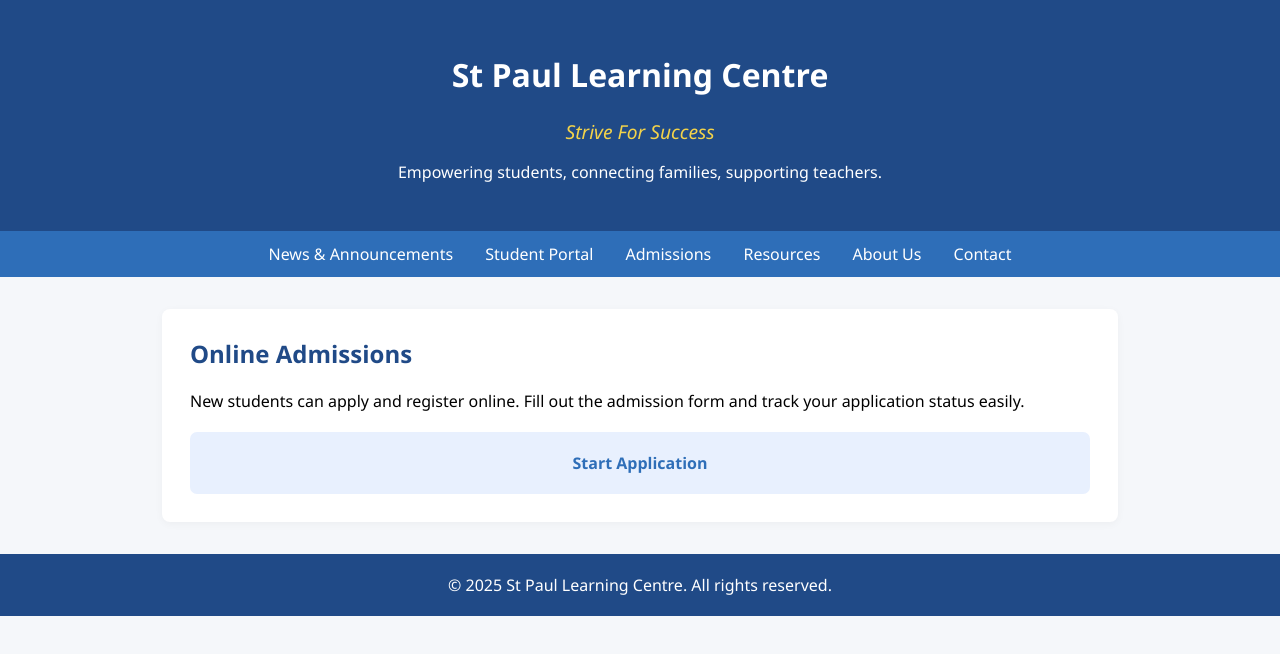
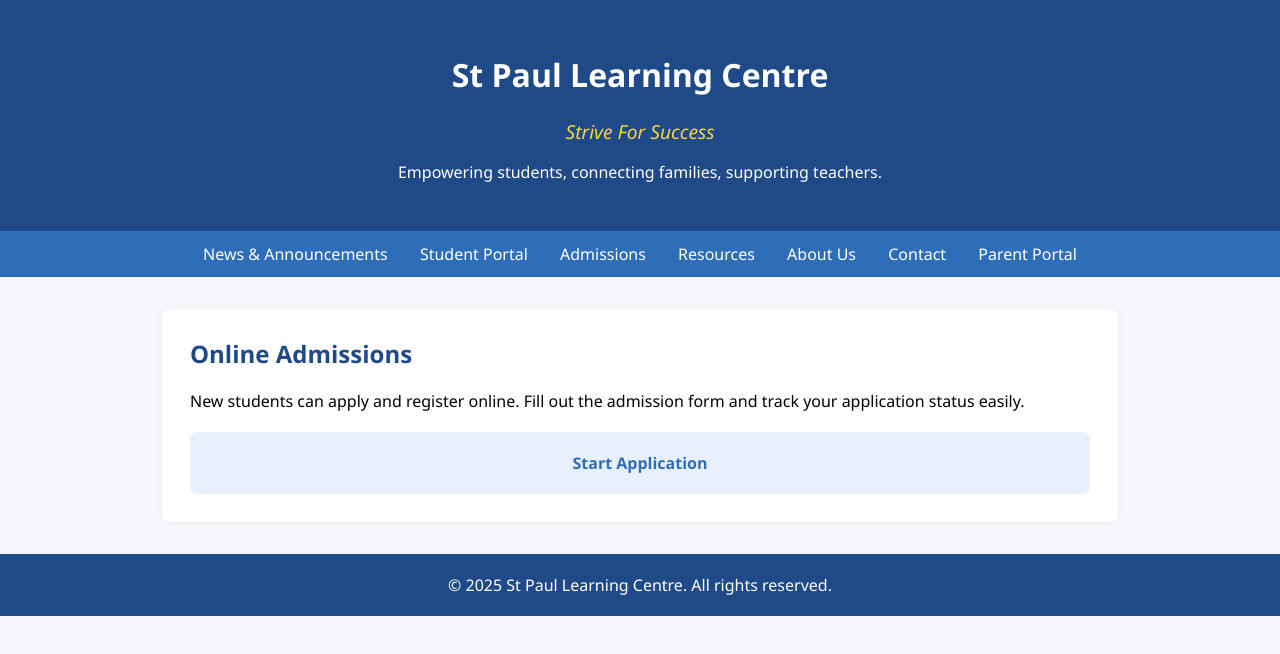
Before and after one commit to Bayonaedith/St-Paul, a plain HTML site: page admissions.html in a window 1280 px wide. Drawn offline with Linux system fonts and the light colour scheme.

Commit message:
Update admissions.html

```diff
--- a/admissions.html
+++ b/admissions.html
@@ -19,6 +19,7 @@
         <a href="resources.html">Resources</a>
         <a href="showcase.html">About Us</a>
         <a href="contact.html">Contact</a>
+        <a href="parent-portal.html">Parent Portal</a>
     </nav>
     <section>
         <h2>Online Admissions</h2>
```
